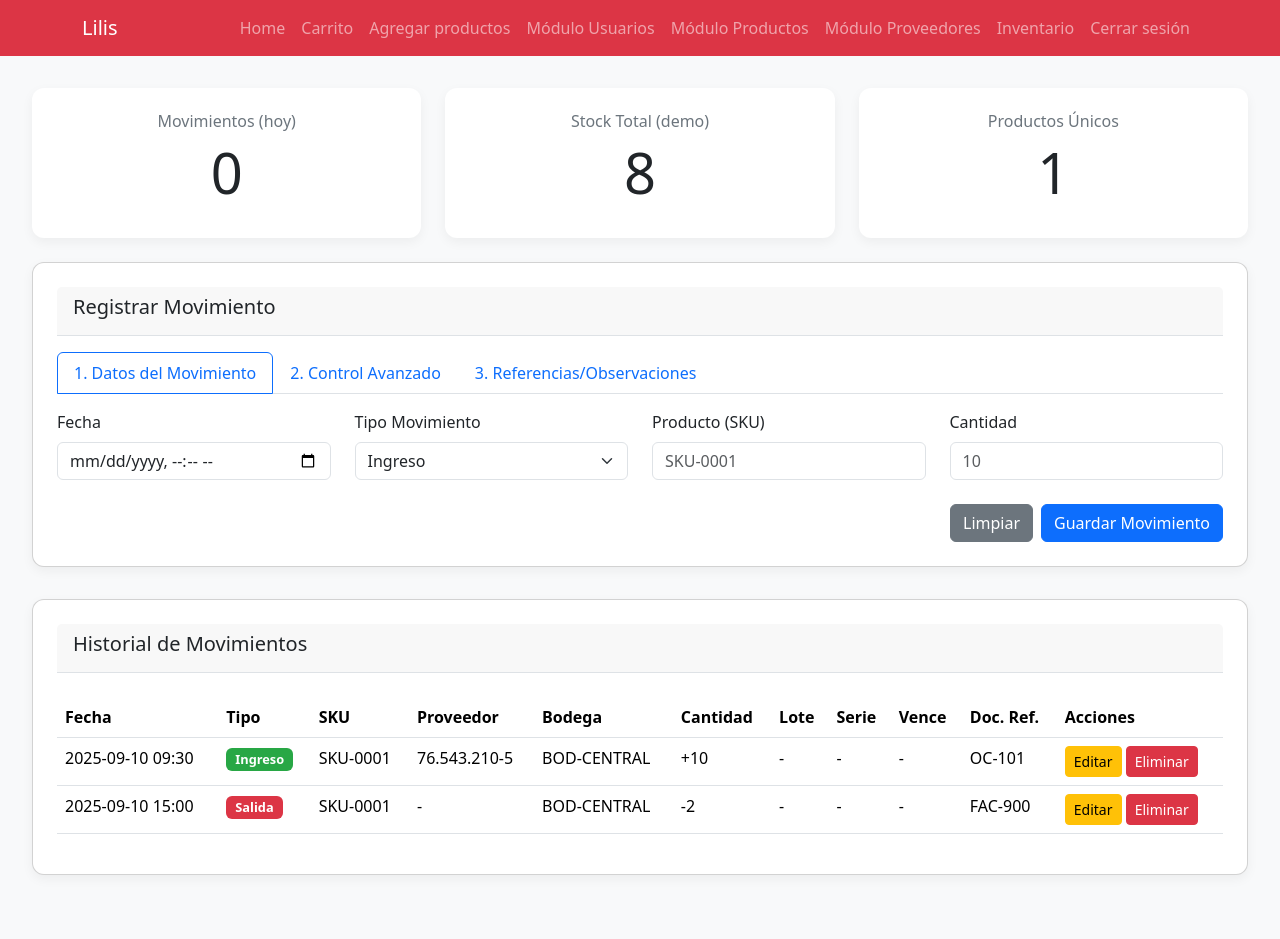
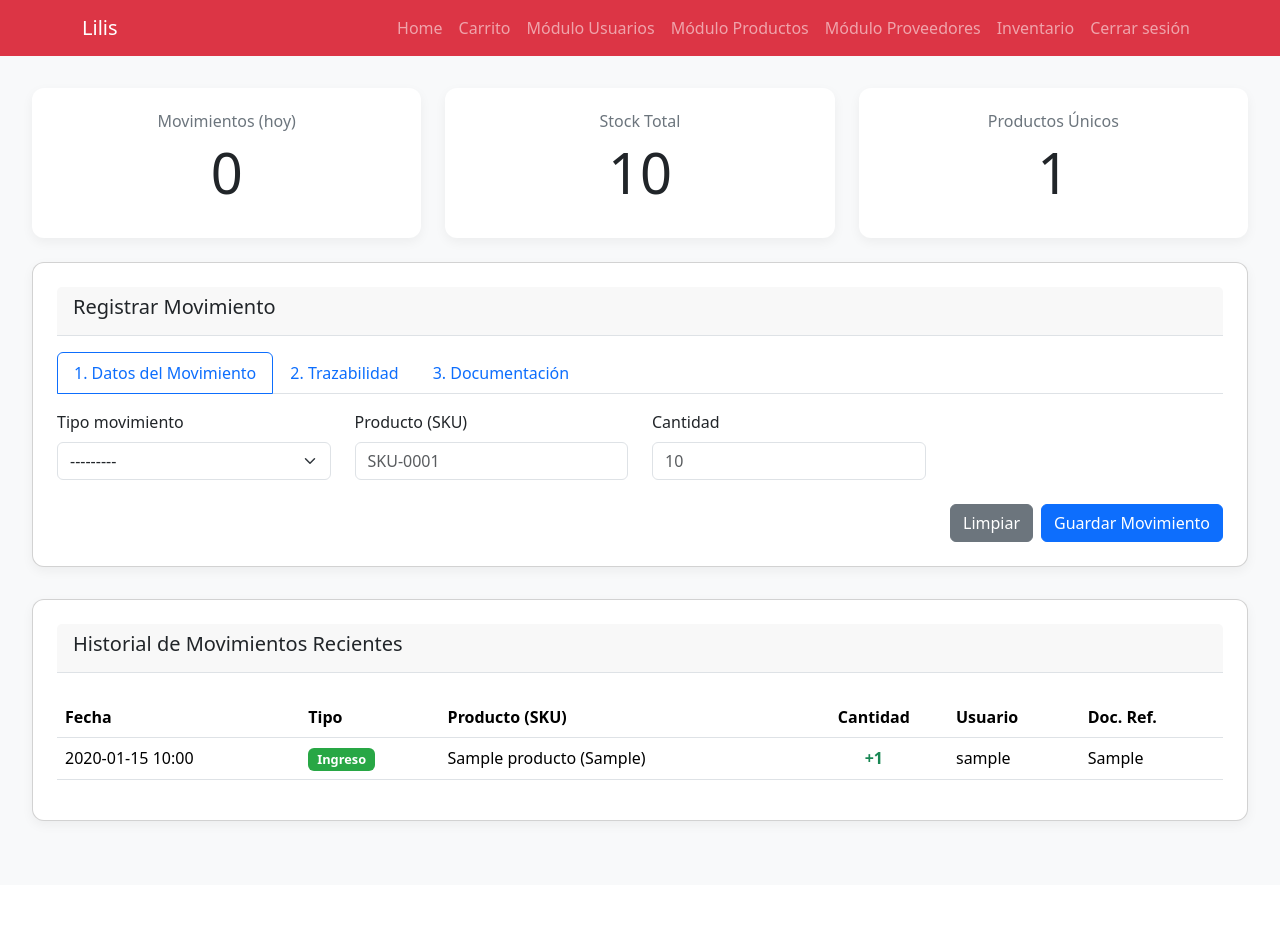
Before and after one commit to CarlosCortez7/DulceriaLilis, a Django app: page /productos/inventario/ in a window 1280 px wide. After the commit the page ends 826 px from the top, so only its background shows below. Run offline with Django 5.2, Linux system fonts and the light colour scheme; a user stored in the database is signed in; tables that the repository leaves empty hold one stand-in row (values such as "Sample post").

Commit message:
correccion y implementacion varias

```diff
--- a/productos/forms.py
+++ b/productos/forms.py
@@ -1,5 +1,5 @@
 from django import forms
-from .models import Producto
+from .models import Producto, MovimientoInventario
 
 class ProductoForm(forms.ModelForm):
     class Meta:
@@ -36,3 +36,28 @@ class ProductoForm(forms.ModelForm):
             'ficha_tecnica': forms.ClearableFileInput(attrs={'class': 'form-control mb-3'}),
             'estado': forms.Select(attrs={'class': 'form-select mb-3'}),
         }
+
+class MovimientoInventarioForm(forms.ModelForm):
+    # Campo para buscar producto por SKU, no está en el modelo directamente
+    sku_producto = forms.CharField(
+        label="Producto (SKU)",
+        max_length=100,
+        required=True,
+        widget=forms.TextInput(attrs={'class': 'form-control', 'placeholder': 'SKU-0001'})
+    )
+
+    class Meta:
+        model = MovimientoInventario
+        fields = [
+            'sku_producto', 'tipo_movimiento', 'cantidad', 'documento_referencia',
+            'observaciones', 'lote', 'serie', 'fecha_vencimiento'
+        ]
+        widgets = {
+            'tipo_movimiento': forms.Select(attrs={'class': 'form-select'}),
+            'cantidad': forms.NumberInput(attrs={'class': 'form-control', 'placeholder': '10'}),
+            'documento_referencia': forms.TextInput(attrs={'class': 'form-control', 'placeholder': 'OC-101 / FAC-900'}),
+            'observaciones': forms.Textarea(attrs={'class': 'form-control', 'rows': 1, 'placeholder': 'Notas de operación...'}),
+            'lote': forms.TextInput(attrs={'class': 'form-control', 'placeholder': 'L-2025-001'}),
+            'serie': forms.TextInput(attrs={'class': 'form-control', 'placeholder': 'SN123456789'}),
+            'fecha_vencimiento': forms.DateInput(attrs={'class': 'form-control', 'type': 'date'}),
+        }
--- a/productos/urls.py
+++ b/productos/urls.py
@@ -1,6 +1,6 @@
 from django.urls import path
 from . import views
-from productos.views import (agregar_producto, add_to_cart, remove_from_cart, cart_detail, modulo_productos, eliminar_producto, editar_producto, modulo_inventario)
+from productos.views import (agregar_producto, add_to_cart, remove_from_cart, cart_detail, modulo_productos, eliminar_producto, editar_producto, modulo_inventario, exportar_excel_productos)
 
 urlpatterns = [
     path('agregar/', views.agregar_producto, name='agregar_producto'),
@@ -16,6 +16,7 @@ urlpatterns = [
     path('productos/', modulo_productos, name='modulo_productos'),
     path('eliminar_producto/<int:product_id>/', eliminar_producto, name='eliminar_producto'),
     path('productos/editar/<int:product_id>/', editar_producto, name='editar_producto'),
+    path('productos/exportar/', exportar_excel_productos, name='exportar_excel_productos'),
 
     #inventario
     path('inventario/', modulo_inventario, name='modulo_inventario'),
--- a/productos/views.py
+++ b/productos/views.py
@@ -1,13 +1,16 @@
 from django.shortcuts import render, redirect, get_object_or_404
 # Importa Q para búsquedas OR y los modelos necesarios
-from django.db.models import Q
-from .models import Producto, Categoria, MEDIDA_CHOICES # <-- Añadido Categoria y MEDIDA_CHOICES
+from django.db.models import Q, Sum
+from .models import Producto, Categoria, MEDIDA_CHOICES, MovimientoInventario
 from django.contrib import messages
-from .forms import ProductoForm # Asumiendo que tienes un ProductoForm en forms.py
+from .forms import ProductoForm, MovimientoInventarioForm
 from django.contrib.auth.decorators import login_required
 from django.template.loader import render_to_string
-from django.http import JsonResponse
+from django.http import JsonResponse, HttpResponse
 from django.core.paginator import Paginator, EmptyPage,PageNotAnInteger
+import openpyxl
+from django.utils import timezone
+from datetime import timedelta
 
 # Create your views here.
 
@@ -122,7 +125,7 @@ def modulo_productos(request):
         'edit_mode': False
     }
     # --- Lógica de Paginación ---
-    paginator = Paginator(productos, 2)
+    paginator = Paginator(productos, 5)
     page_number = request.GET.get('page')
 
     try:
@@ -139,24 +142,82 @@ def modulo_productos(request):
 
     querystring=params.urlencode()
 
-    return render(request, 'productos/modulo_productos.html', {**context, 'productos': page_obj, 'page_obj': page_obj, 'querystring': querystring})
-
-
     # --- Respuesta Diferenciada (Normal vs AJAX) ---
     if request.headers.get('X-Requested-With') == 'XMLHttpRequest':
         # Si es AJAX (desde el filtro de búsqueda), renderiza SOLO la tabla parcial
         html = render_to_string(
-            template_name="productos/_product_list_partial.html", # Plantilla solo con el bucle y <tr>
-            context={'productos': productos, 'request': request} # Pasar request si se usa en el parcial (ej. para botones)
+            template_name="productos/_product_list_partial.html",
+            context={'productos': page_obj, 'page_obj': page_obj, 'querystring': querystring, 'request': request}
         )
         data_dict = {"html_from_view": html}
         return JsonResponse(data=data_dict, safe=False)
     else:
         # Si es una petición normal, renderiza la página completa
-        return render(request, 'modulo_productos.html', context)
+        return render(request, 'productos/modulo_productos.html', {**context, 'productos': page_obj, 'page_obj': page_obj, 'querystring': querystring})
 
+@login_required
 def modulo_inventario(request):
-    return render(request, 'productos/inventario.html') # Asume que tienes 'inventario.html'
+    if request.method == 'POST':
+        form = MovimientoInventarioForm(request.POST)
+        if form.is_valid():
+            sku = form.cleaned_data['sku_producto']
+            try:
+                producto = Producto.objects.get(sku=sku)
+                movimiento = form.save(commit=False)
+                movimiento.producto = producto
+                movimiento.usuario = request.user
+
+                # Actualizar stock del producto
+                cantidad = form.cleaned_data['cantidad']
+                if movimiento.tipo_movimiento == 'INGRESO':
+                    producto.stock_actual += cantidad
+                elif movimiento.tipo_movimiento == 'SALIDA':
+                    if producto.stock_actual < cantidad:
+                        messages.error(request, f"Stock insuficiente para {producto.nombre}. Stock actual: {producto.stock_actual}.")
+                        # No guardar y redirigir
+                        return redirect('modulo_inventario')
+                    producto.stock_actual -= cantidad
+
+                producto.save()
+                movimiento.save()
+                messages.success(request, f"Movimiento de '{movimiento.tipo_movimiento}' para '{producto.nombre}' registrado correctamente.")
+
+            except Producto.DoesNotExist:
+                messages.error(request, f"El producto con SKU '{sku}' no existe.")
+        else:
+            messages.error(request, "Error al registrar el movimiento. Revisa los datos del formulario.")
+        return redirect('modulo_inventario')
+
+    # --- Lógica para GET (Carga de página) ---
+    form = MovimientoInventarioForm()
+
+    # Datos para tarjetas de resumen
+    today = timezone.now().date()
+    movimientos_hoy = MovimientoInventario.objects.filter(fecha_movimiento__date=today).count()
+    stock_total = Producto.objects.aggregate(total=Sum('stock_actual'))['total'] or 0
+    productos_unicos = Producto.objects.count()
+
+    # Historial de movimientos con paginación
+    historial_movimientos = MovimientoInventario.objects.all().select_related('producto', 'usuario')
+    paginator = Paginator(historial_movimientos, 10) # 10 movimientos por página
+    page_number = request.GET.get('page')
+    try:
+        page_obj = paginator.page(page_number)
+    except PageNotAnInteger:
+        page_obj = paginator.page(1)
+    except EmptyPage:
+        page_obj = paginator.page(paginator.num_pages)
+
+    context = {
+        'form': form,
+        'movimientos': page_obj,
+        'summary': {
+            'movimientos_hoy': movimientos_hoy,
+            'stock_total': stock_total,
+            'productos_unicos': productos_unicos,
+        }
+    }
+    return render(request, 'productos/inventario.html', context)
 
 @login_required
 def eliminar_producto(request, product_id):
@@ -208,3 +269,52 @@ def editar_producto(request, product_id):
     }
     # Renderizar la MISMA plantilla
     return render(request, 'modulo_productos.html', context)
+
+@login_required
+def exportar_excel_productos(request):
+    """
+    Genera un archivo Excel con la lista de productos, aplicando los filtros actuales.
+    """
+    # 1. Replicar la lógica de filtrado de la vista principal
+    query = request.GET.get('q', '')
+    productos = Producto.objects.all().select_related('categoria')
+
+    if query:
+        productos = productos.filter(
+            Q(sku__icontains=query) | Q(nombre__icontains=query)
+        )
+
+    productos = productos.order_by('nombre')
+
+    # 2. Crear el libro de Excel
+    wb = openpyxl.Workbook()
+    ws = wb.active
+    ws.title = "Productos"
+
+    # Escribir encabezados
+    headers = [
+        "SKU", "Nombre", "Descripción", "Categoría", "Marca",
+        "Precio Venta", "Costo Estándar", "Stock Mínimo", "Estado"
+    ]
+    ws.append(headers)
+
+    # Escribir datos de cada producto
+    for producto in productos:
+        ws.append([
+            producto.sku,
+            producto.nombre,
+            producto.descripcion,
+            producto.categoria.nombre if producto.categoria else "",
+            producto.marca,
+            producto.precio_venta,
+            producto.costo_estandar,
+            producto.stock_minimo,
+            producto.get_estado_display()
+        ])
+
+    # 3. Configurar la respuesta HTTP para descargar el archivo
+    response = HttpResponse(content_type='application/vnd.openxmlformats-officedocument.spreadsheetml.sheet')
+    response['Content-Disposition'] = 'attachment; filename=lista_productos.xlsx'
+    wb.save(response)
+
+    return response
--- a/templates/base.html
+++ b/templates/base.html
@@ -33,9 +33,6 @@
 
         {% if user.is_authenticated %}
 
-        <li class="nav-item">
-          <a href="{% url 'agregar_producto' %}" class="nav-link">Agregar productos</a>
-        </li>
         <li class="nav-item">
           <!-- Usar {% url 'modulo_usuarios' %} -->
           <a href="{% url 'modulo_usuarios' %}" class="nav-link">Módulo Usuarios</a>
--- a/templates/productos/inventario.html
+++ b/templates/productos/inventario.html
@@ -57,149 +57,159 @@
         <div class="col-md-4">
             <div class="summary-card">
                 <h5>Movimientos (hoy)</h5>
-                <h2 class="display-4">0</h2>
+                <h2 class="display-4">{{ summary.movimientos_hoy }}</h2>
             </div>
         </div>
         <div class="col-md-4">
             <div class="summary-card">
-                <h5>Stock Total (demo)</h5>
-                <h2 class="display-4">8</h2>
+                <h5>Stock Total</h5>
+                <h2 class="display-4">{{ summary.stock_total|floatformat:0 }}</h2>
             </div>
         </div>
         <div class="col-md-4">
             <div class="summary-card">
                 <h5>Productos Únicos</h5>
-                <h2 class="display-4">1</h2>
+                <h2 class="display-4">{{ summary.productos_unicos }}</h2>
             </div>
         </div>
     </div>
 
     <div class="card">
         <h5 class="card-header mb-3">Registrar Movimiento</h5>
-        <form>
+        <form method="POST" action="{% url 'modulo_inventario' %}">
+            {% csrf_token %}
             <ul class="nav nav-tabs" id="movementTab" role="tablist">
                 <li class="nav-item" role="presentation">
                     <button class="nav-link active" data-bs-toggle="tab" data-bs-target="#datos" type="button">1. Datos del Movimiento</button>
                 </li>
                 <li class="nav-item" role="presentation">
-                    <button class="nav-link" data-bs-toggle="tab" data-bs-target="#avanzado" type="button">2. Control Avanzado</button>
+                    <button class="nav-link" data-bs-toggle="tab" data-bs-target="#avanzado" type="button">2. Trazabilidad</button>
                 </li>
                 <li class="nav-item" role="presentation">
-                    <button class="nav-link" data-bs-toggle="tab" data-bs-target="#referencias" type="button">3. Referencias/Observaciones</button>
+                    <button class="nav-link" data-bs-toggle="tab" data-bs-target="#referencias" type="button">3. Documentación</button>
                 </li>
             </ul>
             <div class="tab-content pt-3">
                 <div class="tab-pane fade show active" id="datos">
                     <div class="row">
                         <div class="col-md-3">
-                            <label class="form-label">Fecha</label>
-                            <input type="datetime-local" class="form-control">
+                            <label class="form-label">{{ form.tipo_movimiento.label }}</label>
+                            {{ form.tipo_movimiento }}
                         </div>
                         <div class="col-md-3">
-                            <label class="form-label">Tipo Movimiento</label>
-                            <select class="form-select"><option>Ingreso</option><option>Salida</option></select>
+                            <label class="form-label">{{ form.sku_producto.label }}</label>
+                            {{ form.sku_producto }}
                         </div>
                         <div class="col-md-3">
-                            <label class="form-label">Producto (SKU)</label>
-                            <input type="text" class="form-control" placeholder="SKU-0001">
-                        </div>
-                        <div class="col-md-3">
-                            <label class="form-label">Cantidad</label>
-                            <input type="number" class="form-control" placeholder="10">
+                            <label class="form-label">{{ form.cantidad.label }}</label>
+                            {{ form.cantidad }}
                         </div>
                     </div>
                 </div>
                 <div class="tab-pane fade" id="avanzado">
                     <div class="row">
                          <div class="col-md-4">
-                            <label class="form-label">Lote</label>
-                            <input type="text" class="form-control" placeholder="L-2025-001">
+                            <label class="form-label">{{ form.lote.label }}</label>
+                            {{ form.lote }}
                         </div>
                         <div class="col-md-4">
-                            <label class="form-label">Serie</label>
-                            <input type="text" class="form-control" placeholder="SN123456789">
+                            <label class="form-label">{{ form.serie.label }}</label>
+                            {{ form.serie }}
                         </div>
                         <div class="col-md-4">
-                            <label class="form-label">Fecha Vencimiento</label>
-                            <input type="date" class="form-control">
+                            <label class="form-label">{{ form.fecha_vencimiento.label }}</label>
+                            {{ form.fecha_vencimiento }}
                         </div>
                     </div>
                 </div>
                 <div class="tab-pane fade" id="referencias">
                     <div class="row">
                         <div class="col-md-6">
-                            <label class="form-label">Documento de Referencia</label>
-                            <input type="text" class="form-control" placeholder="OC-101 / FAC-900">
+                            <label class="form-label">{{ form.documento_referencia.label }}</label>
+                            {{ form.documento_referencia }}
                         </div>
                         <div class="col-md-6">
-                            <label class="form-label">Observaciones</label>
-                            <textarea class="form-control" rows="1" placeholder="Notas de operación, recibo, daño, etc."></textarea>
+                            <label class="form-label">{{ form.observaciones.label }}</label>
+                            {{ form.observaciones }}
                         </div>
                     </div>
                 </div>
             </div>
             <div class="d-flex justify-content-end mt-4">
-                <button type="button" class="btn btn-secondary me-2">Limpiar</button>
+                <button type="reset" class="btn btn-secondary me-2">Limpiar</button>
                 <button type="submit" class="btn btn-primary">Guardar Movimiento</button>
             </div>
         </form>
     </div>
 
     <div class="card">
-        <h5 class="card-header">Historial de Movimientos</h5>
+        <h5 class="card-header">Historial de Movimientos Recientes</h5>
         <div class="table-responsive">
             <table class="table table-hover">
                 <thead>
                     <tr>
-                        <th>Fecha</th>
-                        <th>Tipo</th>
-                        <th>SKU</th>
-                        <th>Proveedor</th>
-                        <th>Bodega</th>
-                        <th>Cantidad</th>
-                        <th>Lote</th>
-                        <th>Serie</th>
-                        <th>Vence</th>
-                        <th>Doc. Ref.</th>
-                        <th>Acciones</th>
+                        <th scope="col">Fecha</th>
+                        <th scope="col">Tipo</th>
+                        <th scope="col">Producto (SKU)</th>
+                        <th scope="col" class="text-center">Cantidad</th>
+                        <th scope="col">Usuario</th>
+                        <th scope="col">Doc. Ref.</th>
                     </tr>
                 </thead>
                 <tbody>
+                    {% for m in movimientos %}
                     <tr>
-                        <td>2025-09-10 09:30</td>
-                        <td><span class="badge badge-success">Ingreso</span></td>
-                        <td>SKU-0001</td>
-                        <td>76.543.210-5</td>
-                        <td>BOD-CENTRAL</td>
-                        <td>+10</td>
-                        <td>-</td>
-                        <td>-</td>
-                        <td>-</td>
-                        <td>OC-101</td>
+                        <td>{{ m.fecha_movimiento|date:"Y-m-d H:i" }}</td>
                         <td>
-                            <button class="btn btn-sm btn-warning">Editar</button>
-                            <button class="btn btn-sm btn-danger">Eliminar</button>
+                            {% if m.tipo_movimiento == 'INGRESO' %}
+                                <span class="badge badge-success">Ingreso</span>
+                            {% elif m.tipo_movimiento == 'SALIDA' %}
+                                <span class="badge badge-danger">Salida</span>
+                            {% else %}
+                                <span class="badge bg-info text-dark">Ajuste</span>
+                            {% endif %}
                         </td>
+                        <td>{{ m.producto.nombre }} ({{ m.producto.sku }})</td>
+                        <td class="text-center fw-bold {% if m.tipo_movimiento == 'INGRESO' %}text-success{% else %}text-danger{% endif %}">
+                            {% if m.tipo_movimiento == 'INGRESO' %}+{% else %}-{% endif %}{{ m.cantidad }}
+                        </td>
+                        <td>{{ m.usuario.username|default:"Sistema" }}</td>
+                        <td>{{ m.documento_referencia|default:"-" }}</td>
                     </tr>
+                    {% empty %}
                     <tr>
-                        <td>2025-09-10 15:00</td>
-                        <td><span class="badge badge-danger">Salida</span></td>
-                        <td>SKU-0001</td>
-                        <td>-</td>
-                        <td>BOD-CENTRAL</td>
-                        <td>-2</td>
-                        <td>-</td>
-                        <td>-</td>
-                        <td>-</td>
-                        <td>FAC-900</td>
-                        <td>
-                            <button class="btn btn-sm btn-warning">Editar</button>
-                            <button class="btn btn-sm btn-danger">Eliminar</button>
-                        </td>
+                        <td colspan="6" class="text-center text-muted py-4">No hay movimientos registrados todavía.</td>
                     </tr>
+                    {% endfor %}
                 </tbody>
             </table>
         </div>
+        <!-- Paginación -->
+        {% if movimientos.has_other_pages %}
+        <nav aria-label="Paginación de movimientos" class="mt-4">
+            <ul class="pagination justify-content-center">
+                {% if movimientos.has_previous %}
+                    <li class="page-item"><a class="page-link" href="?page={{ movimientos.previous_page_number }}">Anterior</a></li>
+                {% else %}
+                    <li class="page-item disabled"><span class="page-link">Anterior</span></li>
+                {% endif %}
+
+                {% for num in movimientos.paginator.page_range %}
+                    {% if movimientos.number == num %}
+                        <li class="page-item active"><span class="page-link">{{ num }}</span></li>
+                    {% else %}
+                        <li class="page-item"><a class="page-link" href="?page={{ num }}">{{ num }}</a></li>
+                    {% endif %}
+                {% endfor %}
+
+                {% if movimientos.has_next %}
+                    <li class="page-item"><a class="page-link" href="?page={{ movimientos.next_page_number }}">Siguiente</a></li>
+                {% else %}
+                    <li class="page-item disabled"><span class="page-link">Siguiente</span></li>
+                {% endif %}
+            </ul>
+        </nav>
+        {% endif %}
     </div>
 </div>
 {% endblock %}
--- a/usuarios/urls.py
+++ b/usuarios/urls.py
@@ -1,13 +1,14 @@
 from django.urls import path
 from django.contrib.auth import views as auth_views
 #se ocupara para el recuperar contraseña pero por el momento no se usa
-from usuarios.views import (registrarse, iniciar_sesion, logout_view, recuperar_contrasenea, crear_nueva_contrasena, modulo_usuarios, eliminar_usuario, editar_usuario)
+from usuarios.views import (registrarse, iniciar_sesion, logout_view, recuperar_contrasenea, crear_nueva_contrasena, modulo_usuarios, eliminar_usuario, editar_usuario, exportar_excel_usuarios)
 
 urlpatterns = [
     path("registrarse/", registrarse, name='registrarse'),
     path("recuperar_contrasenea/", recuperar_contrasenea, name='recuperar_contrasena'),
     path("crear_nueva_contrasena/", crear_nueva_contrasena, name='crear_nueva_contrasena'),
     path('usuarios/', modulo_usuarios, name='modulo_usuarios'),
+    path('usuarios/exportar/', exportar_excel_usuarios, name='exportar_excel_usuarios'),
     path("iniciar_sesion/", iniciar_sesion, name='iniciar_sesion'),
     path('eliminar_usuario/<int:user_id>/', eliminar_usuario, name='eliminar_usuario'),
     path('usuarios/editar/<int:user_id>/', editar_usuario, name='editar_usuario'),
```
Also changed, not shown: productos/management/commands/seed_catalog.py (+124 -0 lines), productos/models.py (+31 -1 lines), proveedores/views.py (+36 -7 lines), templates/productos/_inventory_list_partial.html (added, +60 -0 lines), templates/productos/modulo_productos.html (+11 -1 lines), templates/usuarios/_user_pagination.html (added, +21 -0 lines), templates/usuarios/modulo_usuarios.html (+37 -4 lines), usuarios/views.py (+77 -5 lines), compras/migrations/0001_initial.py (deleted), compras/migrations/0002_initial.py (deleted), productos/migrations/0001_initial.py (deleted), proveedores/migrations/0001_initial.py (deleted), proveedores/migrations/0002_initial.py (deleted), usuarios/migrations/0001_initial.py (deleted).
